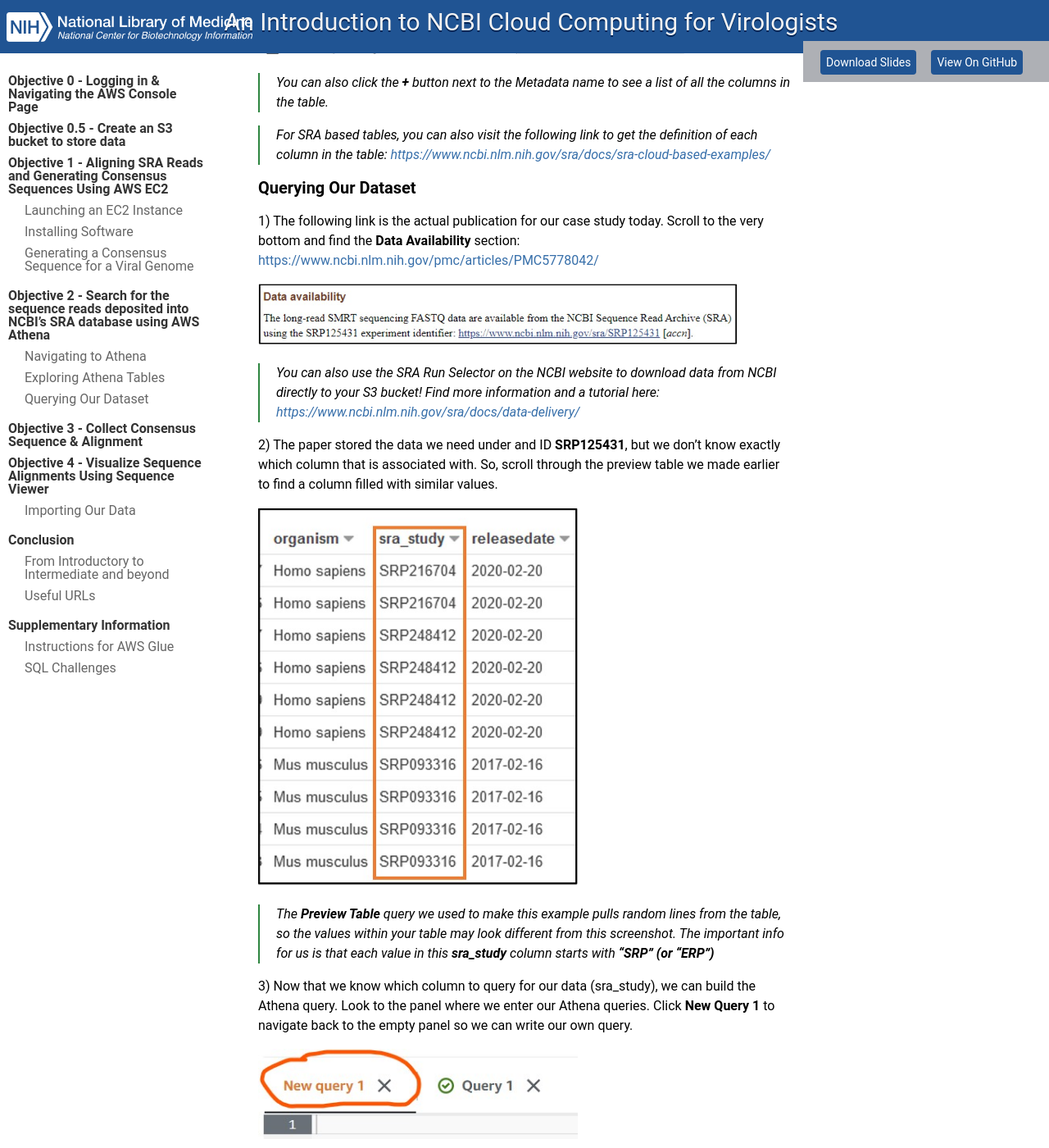
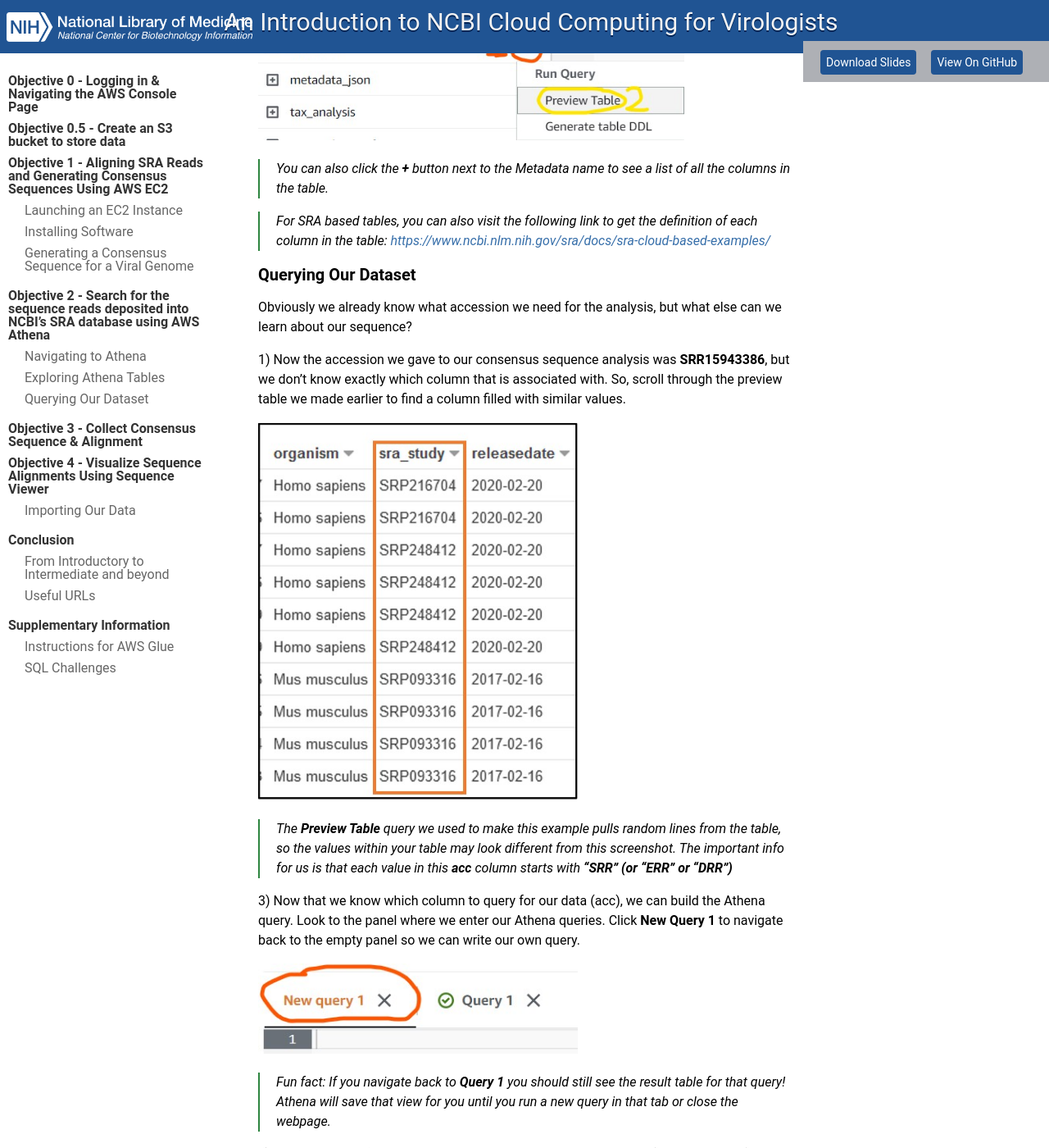
Before and after one commit to parkcoj/Intro-to-NCBI-Cloud-Computing-Virologists, a Jekyll site: the page built from index.md, in a window 1280 px wide and 1400 px high, scrolled down 13209 px. Shown: the whole window at 82% size. Built offline with Jekyll 4.4.1, drawn with Linux system fonts in a browser that asks for light colours; our own code applies the rules of GitHub Pages for plain Markdown files; some of the changed text lies outside the part shown.

Commit message:
Update Obj 2 with Virus specific search

````diff
--- a/index.md
+++ b/index.md
@@ -13,23 +13,22 @@ In this online, interactive workshop you will learn how to:
 
 # Objective 0 - Logging in & Navigating the AWS Console Page
 
-1) Find your credential email with subject: **NCBI Codethon Credentials**
+1) Navigate to [https://codeathon.ncbi.nlm.nih.gov](https://codeathon.ncbi.nlm.nih.gov) and login using the following credentials:
 
-![img1](doc_images/img1.jpg){:width="60%"}
-
-2) Navigate to [https://codeathon.ncbi.nlm.nih.gov](https://codeathon.ncbi.nlm.nih.gov) and login using the credentials from the email *(left image)* and create a new password after logging in *(right image)*
+Username: Email prefix (everything before the `@` in your email address) For example, if your email address is example@gmail.com, then your username will be `example`
+Password: See the Workshop Zoom Chat for today's password. You will be prompted to create a new permanent password after your first login.
 
 ![img2](doc_images/img2.jpg){:width="60%"}
 
-3) Click **Sign-In** under the AWS Console Sign-In column on the new page
+2) Click **Sign-In** under the AWS Console Sign-In column on the new page
 
 ![img3](doc_images/img3.jpg)
 
 > **NOTE:** If you are prompted to explore the "New AWS Console Home", click **Switch to the new Console Home**, we want the latest and greatest!
 
-4) If you see **AWS Management Console** like the screenshot below, you have successfully logged in to the AWS Console!
+3) If you see **AWS Management Console** like the screenshot below, you have successfully logged in to the AWS Console!
 
-![img4](doc_images/img4.jpg){:width="60%"}
+![img4](doc_images/img4.jpg){:width="80%"}
 
 > **NOTE:** If you are logged out or get kicked out of the console, simply return to [https://codeathon.ncbi.nlm.nih.gov](https://codeathon.ncbi.nlm.nih.gov) and log in again (remember your newly created password!) to get back to the console home page.
 
@@ -92,11 +91,11 @@ One of the most common uses of the cloud is simply renting some computer space f
 
 1.4) On the **Step 2: Choose an Instance Type** page - use the filter menus near the top of the menu to set the Instance Family to **m6i**
 
-![img29](doc_images/img29.jpg){:width="60%"}
+![img29](doc_images/img29.jpg){:width="80%"}
 
 1.5) Look to the table below the filter buttons and check the box in the 2nd row from the top where the type is **m6i.2xlarge**
 
-![img30](doc_images/img30.jpg){:width="60%"}
+![img30](doc_images/img30.jpg){:width="80%"}
 
 1.6) Click **Next: Configure Instance Details**
 
@@ -296,20 +298,15 @@ These steps aren't necessary to do before every Athena query, but they are usefu
 
 ## Querying Our Dataset
 
-1) The following link is the actual publication for our case study today. Scroll to the very bottom and find the **Data Availability** section: [https://www.ncbi.nlm.nih.gov/pmc/articles/PMC5778042/](https://www.ncbi.nlm.nih.gov/pmc/articles/PMC5778042/)
+Obviously we already know what accession we need for the analysis, but what else can we learn about our sequence?
 
-![img19](doc_images/img19.jpg)
-
-> You can also use the SRA Run Selector on the NCBI website to download data from NCBI directly to your S3 bucket! Find more information and a tutorial here:
-> [https://www.ncbi.nlm.nih.gov/sra/docs/data-delivery/](https://www.ncbi.nlm.nih.gov/sra/docs/data-delivery/)
-
-2) The paper stored the data we need under and ID **SRP125431**, but we don't know exactly which column that is associated with. So, scroll through the preview table we made earlier to find a column filled with similar values.
+1) Now the accession we gave to our consensus sequence analysis was **SRR15943386**, but we don't know exactly which column that is associated with. So, scroll through the preview table we made earlier to find a column filled with similar values.
 
 ![img20](doc_images/img20.jpg){:width="60%"}
 
-> The **Preview Table** query we used to make this example pulls random lines from the table, so the values within your table may look different from this screenshot. The important info for us is that each value in this **sra_study** column starts with **"SRP" (or "ERP")**
+> The **Preview Table** query we used to make this example pulls random lines from the table, so the values within your table may look different from this screenshot. The important info for us is that each value in this **acc** column starts with **"SRR" (or "ERR" or "DRR")**
 
-3) Now that we know which column to query for our data (sra_study), we can build the Athena query. Look to the panel where we enter our Athena queries. Click **New Query 1** to navigate back to the empty panel so we can write our own query.
+3) Now that we know which column to query for our data (acc), we can build the Athena query. Look to the panel where we enter our Athena queries. Click **New Query 1** to navigate back to the empty panel so we can write our own query.
 
 ![img21](doc_images/img21.jpg){:width="60%"}
 
@@ -321,18 +318,18 @@ These steps aren't necessary to do before every Athena query, but they are usefu
 ```
 SELECT *
 FROM "sra"."metadata"
-WHERE sra_study = 'SRP125431'
+WHERE acc = 'SRR15943386'
 ```
 
-![img22](doc_images/img22.jpg){:width="40%"}
+![img22](doc_images/img22.jpg){:width="50%"}
 
-5) If you see a results table with three rows like the partial screenshot below, you have successfully found your data!
+5) If you see a results table with one row like the partial screenshot below, you have successfully found your data!
 
 ![img23](doc_images/img23.jpg){:width="80%"}
 
-6) Click the **Download results** button on the top-right corner of the results panel to download your file to your computer in CSV format. You should be able to open this in Microsoft Excel, Google Sheets, or a regular text editor (e.g., Notepad for PC, TextEdit for Mac). We will review this file later, so keep it handy.
+6) Click the **Download results** button on the top-right corner of the results panel to download your file to your computer in CSV format. You should be able to open this in Microsoft Excel, Google Sheets, or a regular text editor (e.g., Notepad for PC, TextEdit for Mac).
 
-![img24](doc_images/img24.jpg){:width="60%"}
+![img24](doc_images/img24.jpg){:width="80%"}
 
 > Want to challenge yourself? Visit the supplementary text (section: **SQL challenges**) to find some questions you can build your own SQL query for. Plus, find more advanced SQL query techniques and a deeper breakdown of the SRA metadata table too!
 
````
Also changed, not shown: other parts of index.md (+3 -0 lines).
